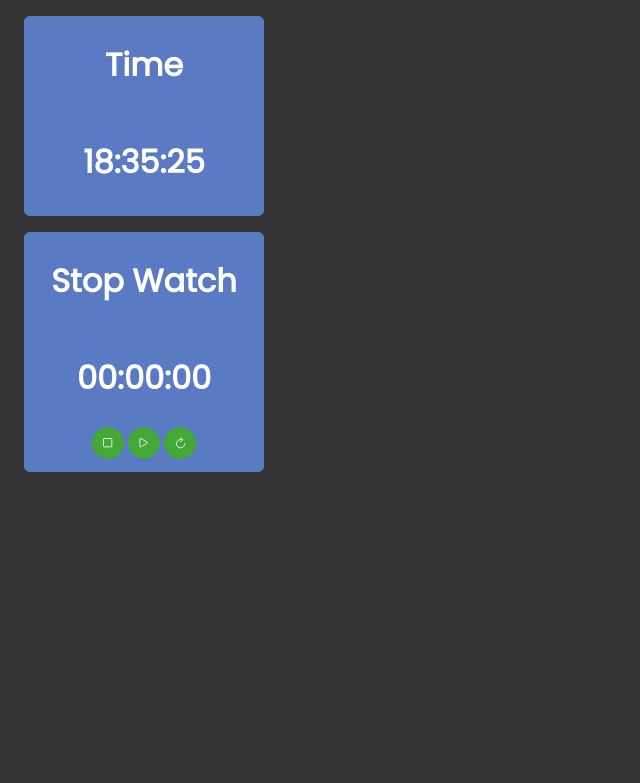
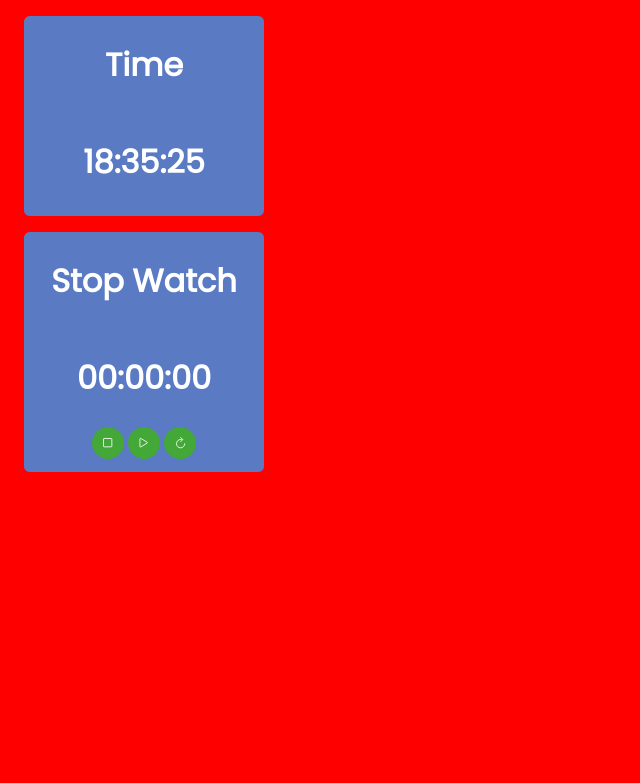
Before and after one commit to KleighKennnedy/PIprojectHA, a Flask app: page / in a window 1280 px wide. Shown: the top 783 px of the page, without its empty margins (0-640 px from the left). Run offline with Flask 3, Linux system fonts and the light colour scheme.

Commit message:
red test
changed the colour sorry!

```diff
--- a/static/styles.css
+++ b/static/styles.css
@@ -1,5 +1,5 @@
 body {
-  background-color: #333;
+  background-color: red;
   font-family: 'Poppins', sans-serif;
 }
 
```
